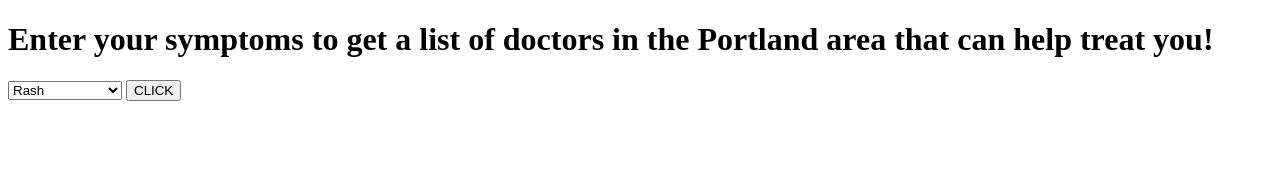
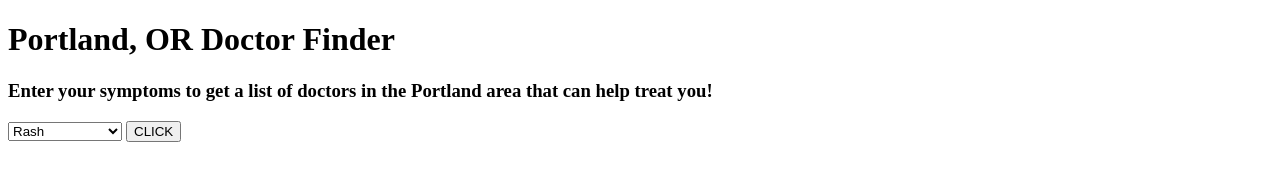
Before and after one commit to bellavanillo/DoctorLookup, a plain HTML site: page src/index.html in a window 1280 px wide. Drawn offline with Linux system fonts and the light colour scheme.

Commit message:
update index.html

```diff
--- a/src/index.html
+++ b/src/index.html
@@ -5,7 +5,8 @@
 </head>
 <body>
   <div class="container">
-    <h1>Enter your symptoms to get a list of doctors in the Portland area that can help treat you!</h1>
+    <h1>Portland, OR Doctor Finder</h1>
+    <h3>Enter your symptoms to get a list of doctors in the Portland area that can help treat you!</h3>
     <form id="symptoms">
       <select class="form-control" id="symptoms">
         <option value="Rash">Rash</option>
```
